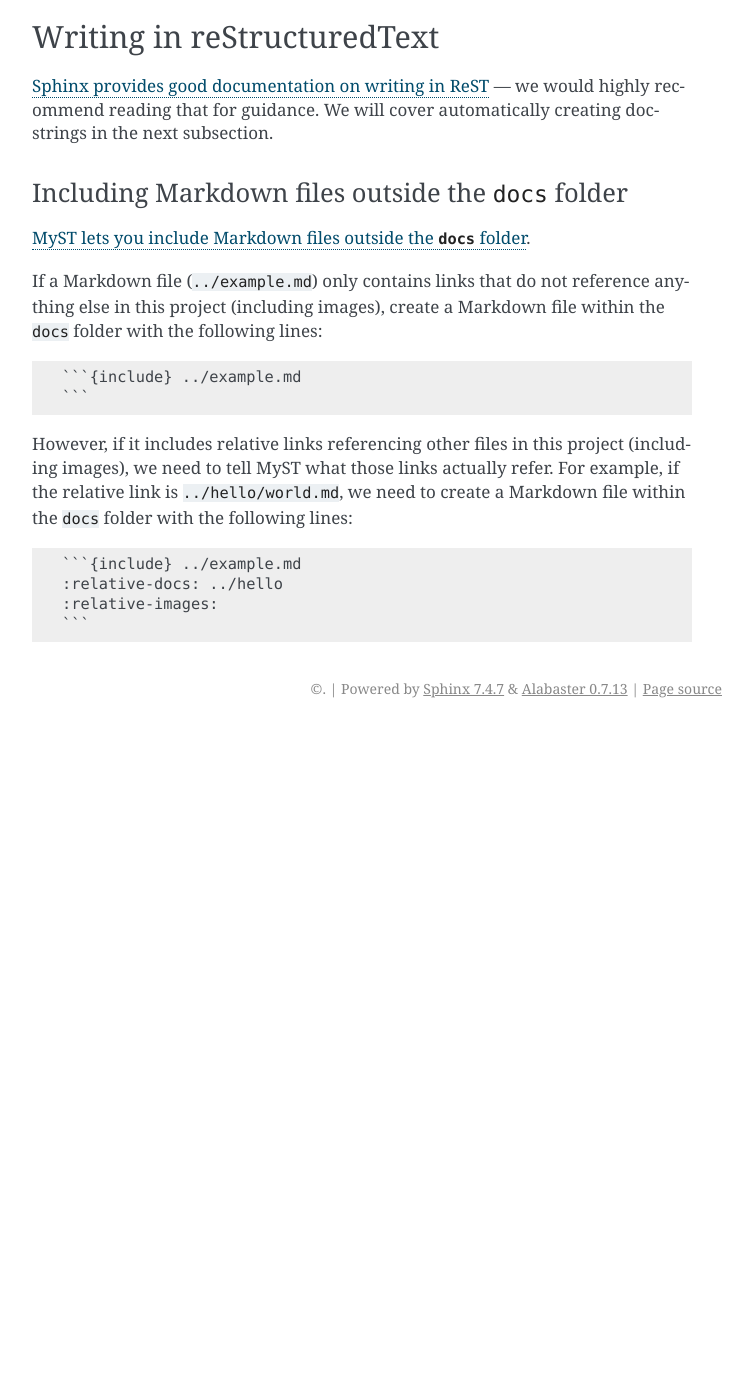
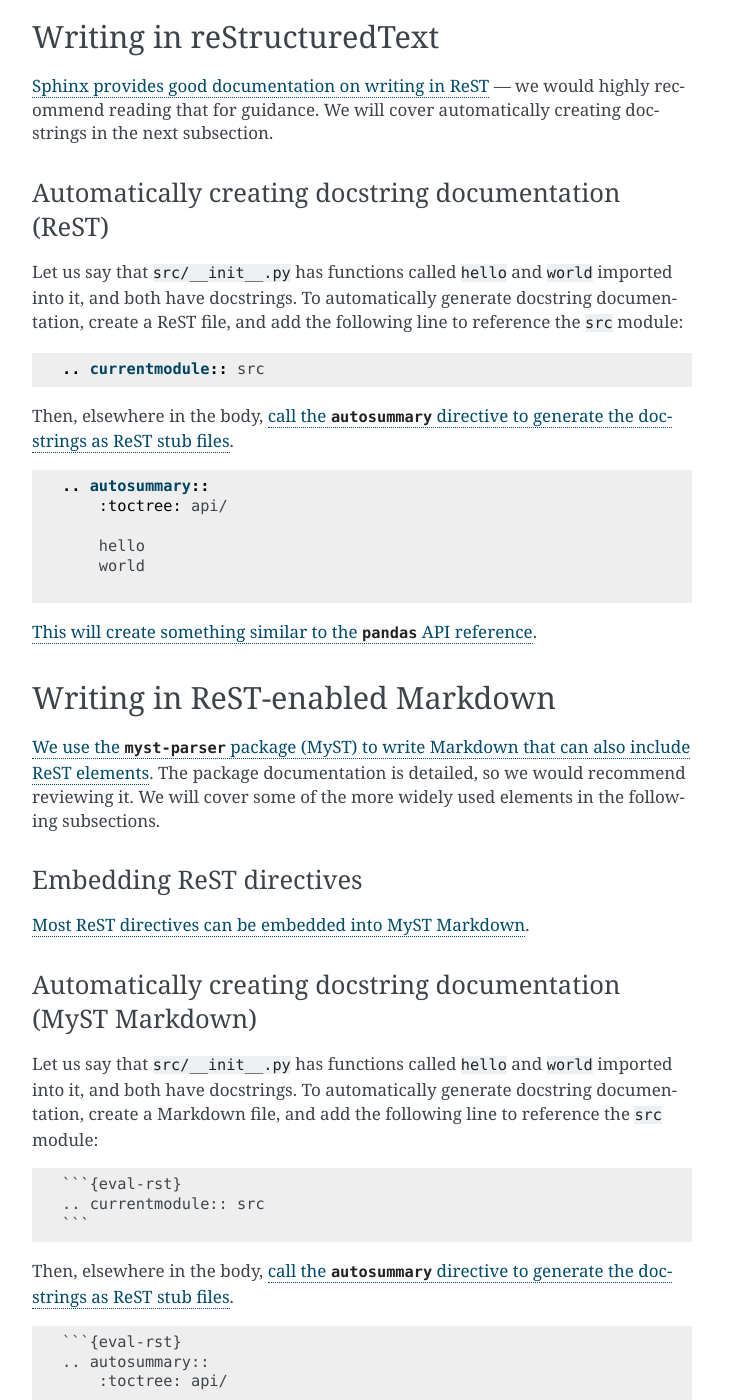
Before and after one commit to best-practice-and-impact/govcookiecutter, a Sphinx documentation site: the page built from {{ cookiecutter.repo_name }}/docs/contributor_guide/writing_sphinx_documentation.md, in a window 1280 px wide and 1400 px high, scrolled down 887 px. Shown: the whole window, without its empty margins (388-1140 px from the left). Built offline with Sphinx 7.4.7, drawn with Linux system fonts in a browser that asks for light colours; pages that are not in the unit, such as notebooks, are missing from menus; before the commit the page ends 1615 px from its top, so only the background shows below that; some of the changed text lies outside the part shown.

Commit message:
revert "comment out src package in docs"
This reverts commit 5a804824799f5f4b035358fc7f56df72b8a97613.

`````diff
--- a/{{ cookiecutter.repo_name }}/docs/contributor_guide/writing_sphinx_documentation.md
+++ b/{{ cookiecutter.repo_name }}/docs/contributor_guide/writing_sphinx_documentation.md
@@ -45,7 +45,7 @@ This should create an HTML version of your documentation accessible from
 recommend reading that for guidance. We will cover automatically creating docstrings in
 the next subsection.
 
-<!-- ### Automatically creating docstring documentation (ReST)
+### Automatically creating docstring documentation (ReST)
 
 Let us say that `src/__init__.py` has functions called `hello` and `world` imported
 into it, and both have docstrings. To automatically generate docstring documentation,
@@ -104,7 +104,7 @@ docstrings as ReST stub files][sphinx-autosummary].
     world
 
 ```
-```` -->
+````
 
 ### Including Markdown files outside the `docs` folder
 
`````
